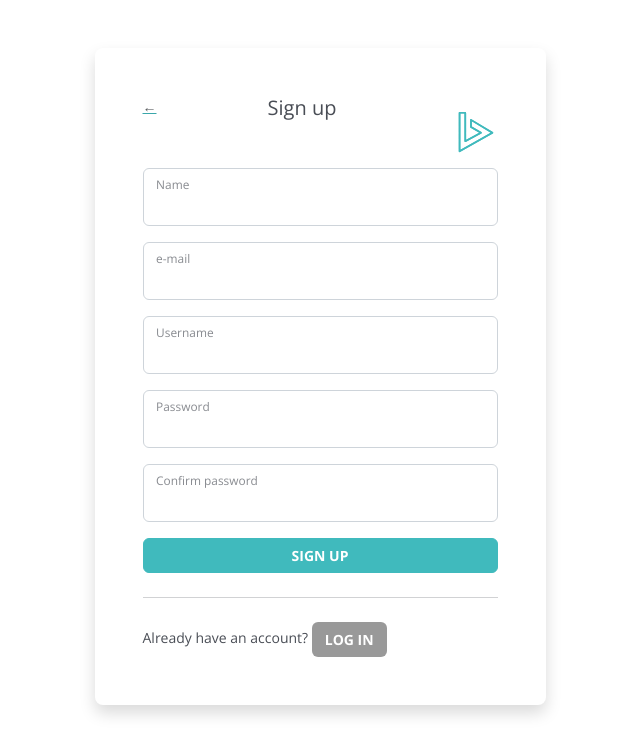
After one commit to naammiii/MovieList, a PHP site: page /signup.html in a window 1280 px wide. The commit adds this page. Shown: the top 755 px of the page, without its empty margins (320-960 px from the left). Run offline with PHP 8.4, Linux system fonts and the light colour scheme; some libraries are stand-ins or nearby versions.

Commit message:
created signup and login

```diff
--- /dev/null
+++ b/signup.html
@@ -0,0 +1,111 @@
+<!DOCTYPE html>
+<html lang="en">
+    <head>
+        <title>MovieList - Sign up</title>
+        <!-- Meta -->
+        <meta charset="utf-8" />
+        <meta http-equiv="X-UA-Compatible" content="IE=edge" />
+        <meta name="viewport" content="width=device-width, initial-scale=1.0" />
+        <meta name="description" content="Final Grade Project called MovieList"
+            />
+        <meta name="author" content="Iman Boukaich Talai" />
+        <link rel="shortcut icon" href="assets/images/logo.svg" />
+        <link
+            href="https://fonts.googleapis.com/css?family=Open+Sans:300italic,400italic,600italic,700italic,800italic,400,300,600,700,800"
+            rel="stylesheet"
+            type="text/css"
+            />
+        <!-- FontAwesome JS-->
+        <script defer src="assets/fontawesome/js/all.min.js"></script>
+        <!-- Global CSS -->
+        <link
+            rel="stylesheet"
+            href="assets/plugins/bootstrap/css/bootstrap.min.css"
+            />
+        <!-- Theme CSS -->
+        <link id="theme-style" rel="stylesheet" href="assets/css/styles.css" />
+    </head>
+
+    <body>
+        <div class="container">
+            <div class="row">
+                <div class="col-sm-9 col-md-7 col-lg-5 mx-auto">
+                    <div class="card border-0 shadow rounded-3 my-5">
+                        <div class="card-body p-4 p-sm-5">
+                            <div style="justify-content: space-between; display:
+                                flex">
+                                <a href=""><span class="text-muted">&leftarrow;</span></a>
+                                <h5
+                                    class="card-title text-center mb-5 fw-light
+                                    fs-5"
+                                    style="width: max-content">
+                                    Sign up
+                                </h5>
+                                <img src="assets/images/logo.svg" width="50px"
+                                    />
+                            </div>
+                            <form action="" method="post">
+                                <div class="form-floating mb-3">
+                                    <input
+                                        type="text"
+                                        class="form-control"
+                                        name="usuario"
+                                        value=""
+                                        />
+                                    <label for="floatingInput">Name</label>
+                                </div>
+                                <div class="form-floating mb-3">
+                                    <input type="text" class="form-control"
+                                        name="cont" />
+                                    <label for="floatingInput">e-mail</label>
+                                </div>
+                                <div class="form-floating mb-3">
+                                    <input type="text" class="form-control"
+                                        name="cont" />
+                                    <label for="floatingInput">Username</label>
+                                </div>
+                                <div class="form-floating mb-3">
+                                    <input type="password" class="form-control"
+                                        name="cont" />
+                                    <label for="floatingPassword">Password</label>
+                                </div>
+                                <div class="form-floating mb-3">
+                                    <input type="password" class="form-control"
+                                        name="cont" />
+                                    <label for="floatingPassword">Confirm
+                                        password</label>
+                                </div>
+                                <div class="d-grid">
+                                    <input
+                                        class="btn btn-primary btn-login
+                                        text-uppercase fw-bold"
+                                        name="enviar"
+                                        type="submit"
+                                        value="Sign up"
+                                        />
+                                </div>
+                                <hr class="my-4" />
+                            </form>
+                            <form action="registro.php">
+                                Already have an account?
+                                <input
+                                    class="btn btn-inverse btn-login
+                                    text-uppercase fw-bold"
+                                    name="registrarse"
+                                    type="submit"
+                                    value="Log in"
+                                    />
+                            </form>
+                        </div>
+                    </div>
+                </div>
+            </div>
+        </div>
+
+        <!-- Javascript -->
+        <script src="assets/plugins/jquery-3.6.4.min.js"></script>
+        <script src="assets/plugins/bootstrap/js/bootstrap.min.js"></script>
+        <script src="assets/plugins/gumshoe/gumshoe.polyfills.min.js"></script>
+        <script src="assets/js/main.js"></script>
+    </body>
+</html>
```
Also changed, not shown: assets/css/styles.css (+0 -7 lines), login.html (+32 -2 lines).
